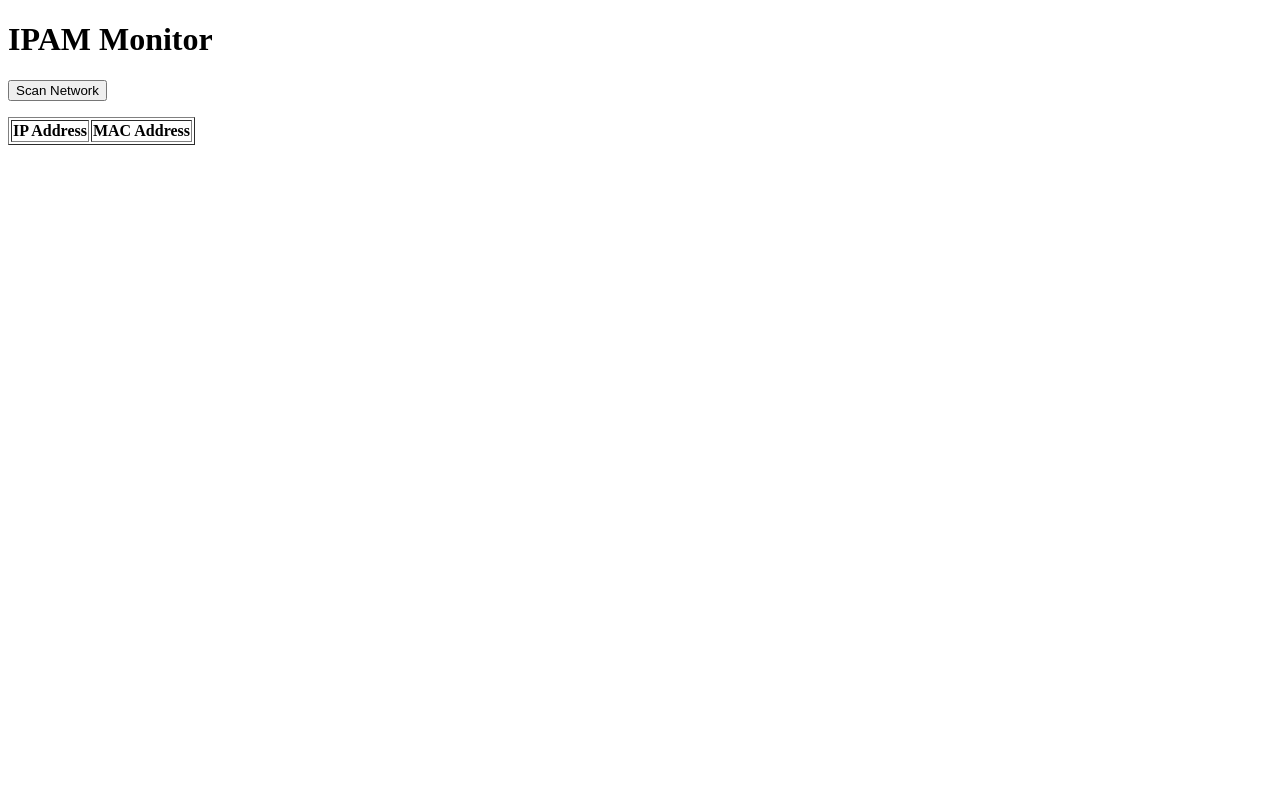
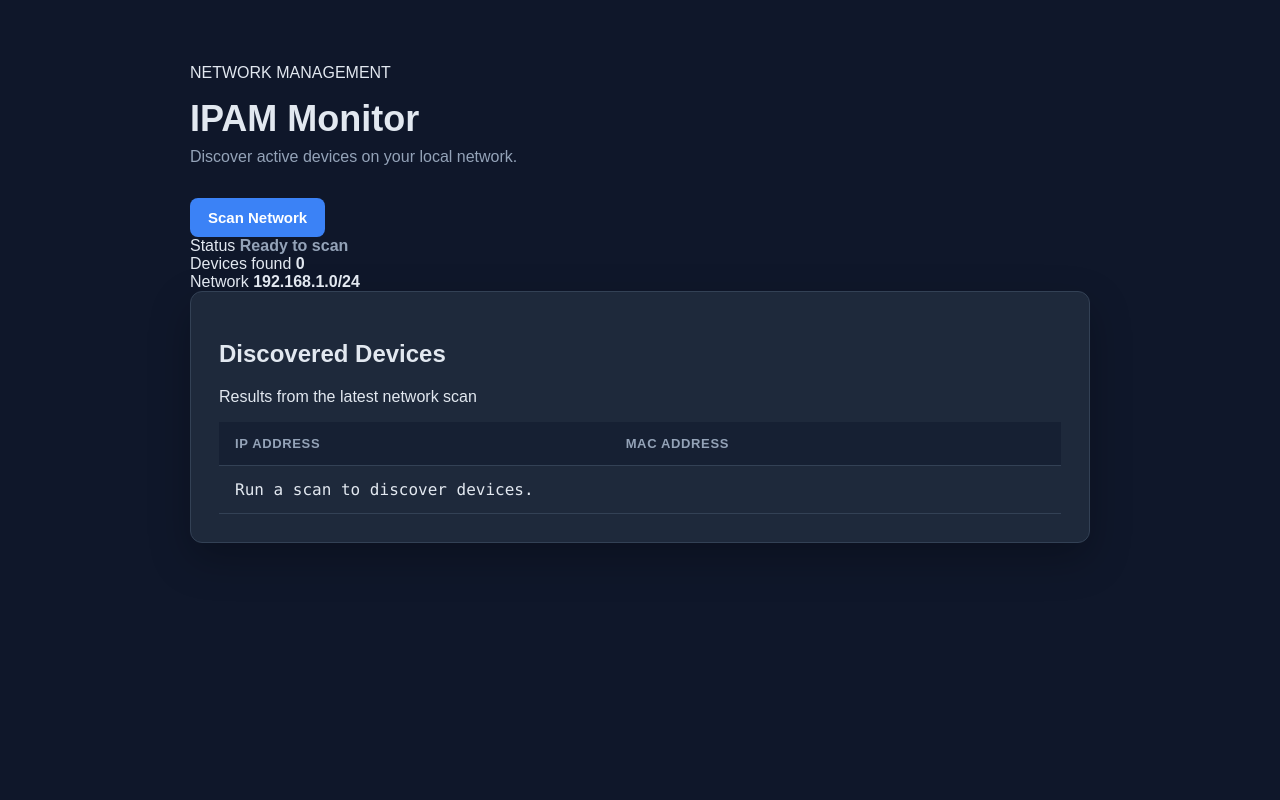
Before and after one commit to ConEv4ns/ipam-monitor, a Flask app: page / in a window 1280 px wide. Run offline with Flask 3, Linux system fonts and the light colour scheme; lists and menus that the app fills with data are empty.

Commit message:
Style network dashboard

```diff
--- /dev/null
+++ b/static/style.css
@@ -0,0 +1,115 @@
+* {
+    box-sizing: border-box;
+}
+
+body {
+    margin: 0;
+    min-height: 100vh;
+    padding: 48px 24px;
+    background: #0f172a;
+    color: #e2e8f0;
+    font-family: Arial, sans-serif;
+}
+
+main {
+    width: 100%;
+    max-width: 900px;
+    margin: 0 auto;
+}
+
+h1 {
+    margin: 0 0 8px;
+    font-size: 36px;
+}
+
+.subtitle {
+    margin: 0 0 32px;
+    color: #94a3b8;
+}
+
+.dashboard {
+    padding: 28px;
+    background: #1e293b;
+    border: 1px solid #334155;
+    border-radius: 12px;
+    box-shadow: 0 16px 40px rgba(0, 0, 0, 0.25);
+}
+
+.actions {
+    display: flex;
+    align-items: center;
+    gap: 16px;
+    margin-bottom: 24px;
+}
+
+button {
+    padding: 11px 18px;
+    border: 0;
+    border-radius: 8px;
+    background: #3b82f6;
+    color: white;
+    font-size: 15px;
+    font-weight: bold;
+    cursor: pointer;
+}
+
+button:hover {
+    background: #2563eb;
+}
+
+button:disabled {
+    background: #475569;
+    cursor: not-allowed;
+}
+
+#status {
+    margin: 0;
+    color: #94a3b8;
+}
+
+.table-container {
+    overflow-x: auto;
+}
+
+table {
+    width: 100%;
+    border-collapse: collapse;
+}
+
+th,
+td {
+    padding: 14px 16px;
+    border-bottom: 1px solid #334155;
+    text-align: left;
+}
+
+th {
+    background: #162033;
+    color: #94a3b8;
+    font-size: 13px;
+    text-transform: uppercase;
+    letter-spacing: 0.05em;
+}
+
+tbody tr:hover {
+    background: #263449;
+}
+
+td {
+    font-family: Consolas, monospace;
+}
+
+@media (max-width: 600px) {
+    body {
+        padding: 24px 12px;
+    }
+
+    .dashboard {
+        padding: 18px;
+    }
+
+    .actions {
+        align-items: flex-start;
+        flex-direction: column;
+    }
+}
--- a/templates/index.html
+++ b/templates/index.html
@@ -4,49 +4,135 @@
     <meta charset="UTF-8">
     <meta name="viewport" content="width=device-width, initial-scale=1.0">
     <title>IPAM Monitor</title>
+
+    <link rel="stylesheet" href="{{ url_for('static', filename='style.css') }}">
 </head>
 <body>
+    <main class="container">
+        <header>
+            <div>
+                <p class="eyebrow">NETWORK MANAGEMENT</p>
                 <h1>IPAM Monitor</h1>
+                <p class="subtitle">
+                    Discover active devices on your local network.
+                </p>
+            </div>
 
             <button id="scan-button">Scan Network</button>
-    <p id="status"></p>
+        </header>
 
-    <table border="1">
+        <section class="summary">
+            <div class="summary-card">
+                <span class="summary-label">Status</span>
+                <strong id="status">Ready to scan</strong>
+            </div>
+
+            <div class="summary-card">
+                <span class="summary-label">Devices found</span>
+                <strong id="device-count">0</strong>
+            </div>
+
+            <div class="summary-card">
+                <span class="summary-label">Network</span>
+                <strong>192.168.1.0/24</strong>
+            </div>
+        </section>
+
+        <section class="dashboard">
+            <div class="dashboard-heading">
+                <div>
+                    <h2>Discovered Devices</h2>
+                    <p>Results from the latest network scan</p>
+                </div>
+            </div>
+
+            <div class="table-container">
+                <table>
                     <thead>
                         <tr>
                             <th>IP Address</th>
                             <th>MAC Address</th>
                         </tr>
                     </thead>
-        <tbody id="device-list"></tbody>
+                    <tbody id="device-list">
+                        <tr id="empty-row">
+                            <td colspan="2" class="empty-state">
+                                Run a scan to discover devices.
+                            </td>
+                        </tr>
+                    </tbody>
                 </table>
+            </div>
+        </section>
+    </main>
 
     <script>
         const scanButton = document.getElementById("scan-button");
         const statusText = document.getElementById("status");
+        const deviceCount = document.getElementById("device-count");
         const deviceList = document.getElementById("device-list");
 
         scanButton.addEventListener("click", async () => {
-            statusText.textContent = "Scanning...";
-            deviceList.innerHTML = "";
+            scanButton.disabled = true;
+            scanButton.textContent = "Scanning...";
+            statusText.textContent = "Scanning";
 
             try {
                 const response = await fetch("/scan");
+
+                if (!response.ok) {
+                    throw new Error("Scan request failed");
+                }
+
                 const devices = await response.json();
 
-                // Add each discovered device to the table
+                // Sort devices by IP address
+                devices.sort((a, b) => {
+                    const aParts = a.ip.split(".").map(Number);
+                    const bParts = b.ip.split(".").map(Number);
+
+                    for (let i = 0; i < 4; i++) {
+                        if (aParts[i] !== bParts[i]) {
+                            return aParts[i] - bParts[i];
+                        }
+                    }
+
+                    return 0;
+                });
+
+                deviceList.innerHTML = "";
+
                 devices.forEach(device => {
                     const row = document.createElement("tr");
-                    row.innerHTML = `
-                        <td>${device.ip}</td>
-                        <td>${device.mac}</td>
-                    `;
+
+                    const ipCell = document.createElement("td");
+                    ipCell.textContent = device.ip;
+
+                    const macCell = document.createElement("td");
+                    macCell.textContent = device.mac;
+
+                    row.append(ipCell, macCell);
                     deviceList.appendChild(row);
                 });
 
-                statusText.textContent = `Found ${devices.length} devices`;
+                if (devices.length === 0) {
+                    deviceList.innerHTML = `
+                        <tr>
+                            <td colspan="2" class="empty-state">
+                                No active devices found.
+                            </td>
+                        </tr>
+                    `;
+                }
+
+                deviceCount.textContent = devices.length;
+                statusText.textContent = "Scan complete";
             } catch (error) {
                 statusText.textContent = "Scan failed";
+                deviceCount.textContent = "0";
+            } finally {
+                scanButton.disabled = false;
+                scanButton.textContent = "Scan Network";
             }
         });
     </script>
```
Lines whose indentation alone changed are shown as unchanged.
